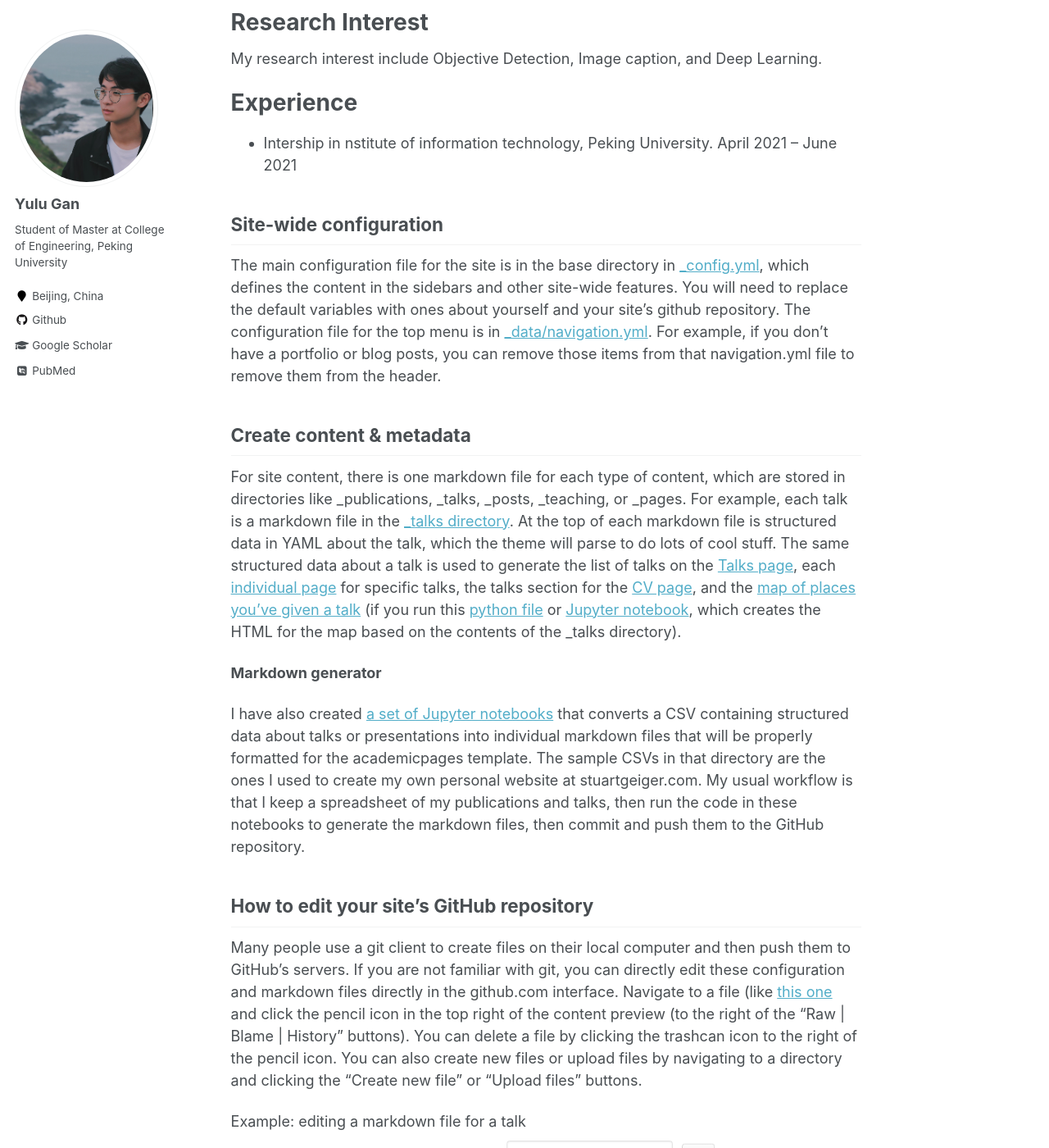
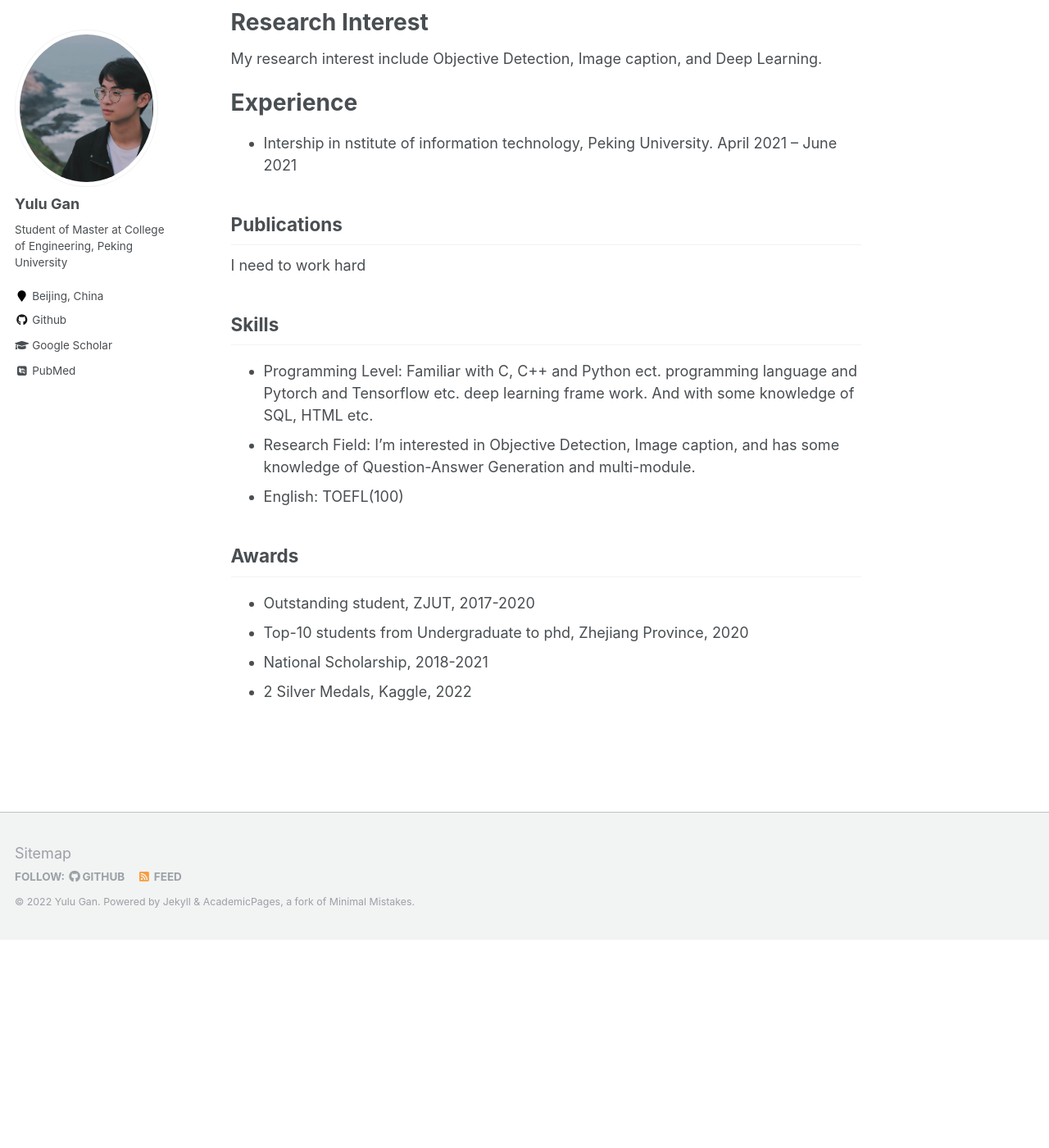
Before and after one commit to Yulu-gan/ganyulu.github.io, a Jekyll site: the page built from _pages/about.md, in a window 1280 px wide and 1400 px high, scrolled down 254 px. Shown: the whole window at 82% size. Built offline with Jekyll 4.4.1, drawn with Linux system fonts in a browser that asks for light colours; some web fonts are replaced; some of the changed text lies outside the part shown.

Commit message:
Update about.md

```diff
--- a/_pages/about.md
+++ b/_pages/about.md
@@ -18,26 +18,19 @@ Experience
 ======
 * Intership in nstitute of information technology, Peking University. April 2021 -- June 2021
 
-Site-wide configuration
+Publications
 ------
-The main configuration file for the site is in the base directory in [_config.yml](https://github.com/academicpages/academicpages.github.io/blob/master/_config.yml), which defines the content in the sidebars and other site-wide features. You will need to replace the default variables with ones about yourself and your site's github repository. The configuration file for the top menu is in [_data/navigation.yml](https://github.com/academicpages/academicpages.github.io/blob/master/_data/navigation.yml). For example, if you don't have a portfolio or blog posts, you can remove those items from that navigation.yml file to remove them from the header.
+I need to work hard
 
-Create content & metadata
+Skills
 ------
-For site content, there is one markdown file for each type of content, which are stored in directories like _publications, _talks, _posts, _teaching, or _pages. For example, each talk is a markdown file in the [_talks directory](https://github.com/academicpages/academicpages.github.io/tree/master/_talks). At the top of each markdown file is structured data in YAML about the talk, which the theme will parse to do lots of cool stuff. The same structured data about a talk is used to generate the list of talks on the [Talks page](https://academicpages.github.io/talks), each [individual page](https://academicpages.github.io/talks/2012-03-01-talk-1) for specific talks, the talks section for the [CV page](https://academicpages.github.io/cv), and the [map of places you've given a talk](https://academicpages.github.io/talkmap.html) (if you run this [python file](https://github.com/academicpages/academicpages.github.io/blob/master/talkmap.py) or [Jupyter notebook](https://github.com/academicpages/academicpages.github.io/blob/master/talkmap.ipynb), which creates the HTML for the map based on the contents of the _talks directory).
+* Programming Level: Familiar with C, C++ and Python ect. programming language and Pytorch and Tensorflow etc. deep learning frame work. And with some knowledge of SQL, HTML etc.
+* Research Field: I'm interested in Objective Detection, Image caption, and has some knowledge of Question-Answer Generation and multi-module.
+* English: TOEFL(100)
 
-**Markdown generator**
-
-I have also created [a set of Jupyter notebooks](https://github.com/academicpages/academicpages.github.io/tree/master/markdown_generator
-) that converts a CSV containing structured data about talks or presentations into individual markdown files that will be properly formatted for the academicpages template. The sample CSVs in that directory are the ones I used to create my own personal website at stuartgeiger.com. My usual workflow is that I keep a spreadsheet of my publications and talks, then run the code in these notebooks to generate the markdown files, then commit and push them to the GitHub repository.
-
-How to edit your site's GitHub repository
+Awards
 ------
-Many people use a git client to create files on their local computer and then push them to GitHub's servers. If you are not familiar with git, you can directly edit these configuration and markdown files directly in the github.com interface. Navigate to a file (like [this one](https://github.com/academicpages/academicpages.github.io/blob/master/_talks/2012-03-01-talk-1.md) and click the pencil icon in the top right of the content preview (to the right of the "Raw | Blame | History" buttons). You can delete a file by clicking the trashcan icon to the right of the pencil icon. You can also create new files or upload files by navigating to a directory and clicking the "Create new file" or "Upload files" buttons.
-
-Example: editing a markdown file for a talk
-![Editing a markdown file for a talk](/images/editing-talk.png)
-
-For more info
-------
-More info about configuring academicpages can be found in [the guide](https://academicpages.github.io/markdown/). The [guides for the Minimal Mistakes theme](https://mmistakes.github.io/minimal-mistakes/docs/configuration/) (which this theme was forked from) might also be helpful.
+* Outstanding student, ZJUT, 2017-2020
+* Top-10 students from Undergraduate to phd, Zhejiang Province, 2020
+* National Scholarship, 2018-2021
+* 2 Silver Medals, Kaggle, 2022
```
